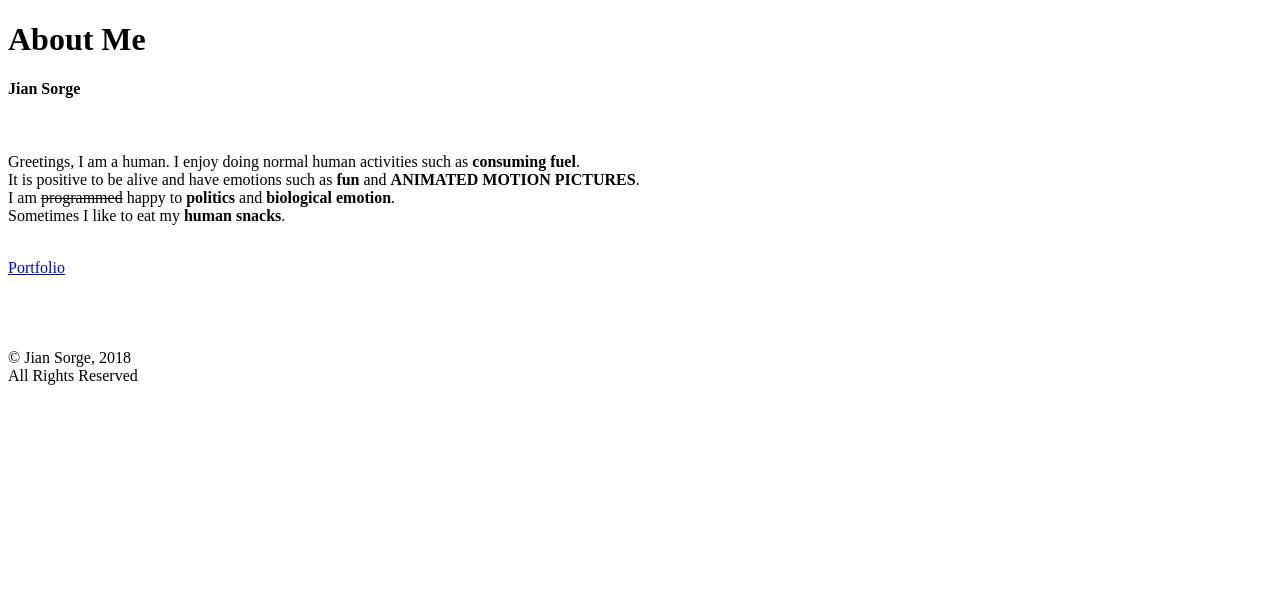
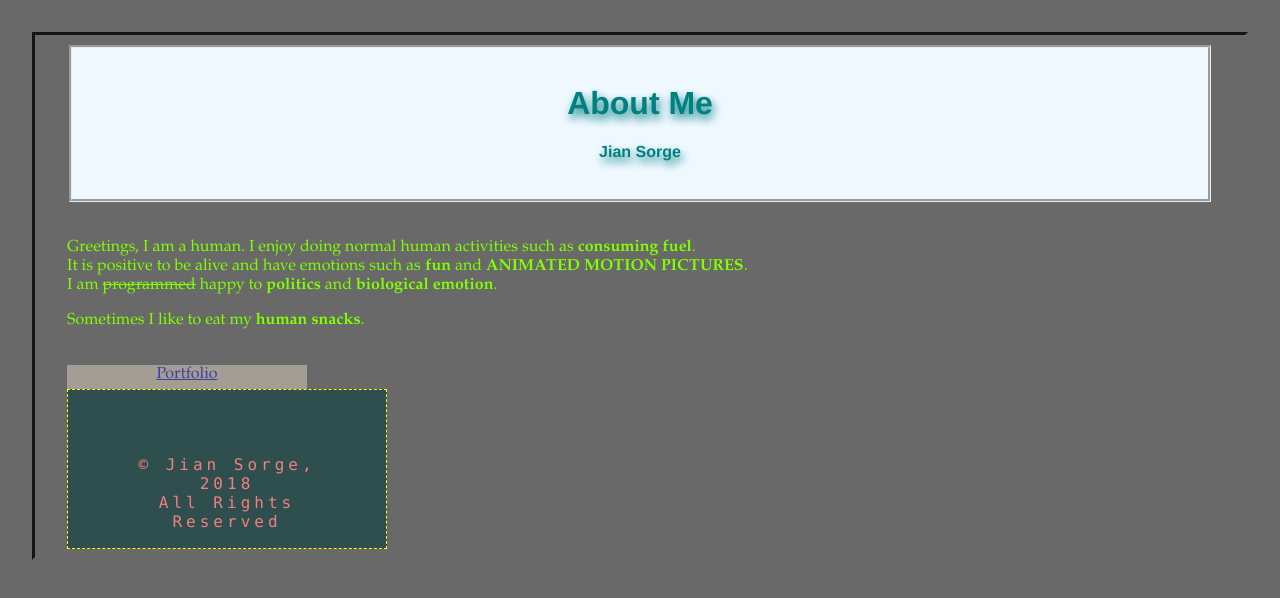
Before and after one commit to Jiansorge/foundations, a plain HTML site: page index.html in a window 1280 px wide. Drawn offline with Linux system fonts and the light colour scheme.

Commit message:
first commit

```diff
--- a/index.html
+++ b/index.html
@@ -3,6 +3,7 @@
 <head>
   <meta charset="UTF-8">
   <title>About Me - Jian's Homework 2</title>
+  <link rel="stylesheet" type="text/css" href="styles/first-stylesheet.css">
 </head>
 
 <body>
@@ -18,8 +19,8 @@
     It is positive to be alive and have emotions such as <b>fun</b> and <b>ANIMATED MOTION PICTURES</b>.
     <br>
     I am <s>programmed</s> happy to <b>politics</b> and <b>biological emotion</b>.
-    <br>
-    Sometimes I like to eat my <b>human snacks</b>.
+
+    <p>Sometimes I like to eat my <b>human snacks</b>.
     </p>
     <br>
     <nav>
--- /dev/null
+++ b/styles/first-stylesheet.css
@@ -0,0 +1,52 @@
+* { box-sizing: border-box;}
+/*https://necolas.github.io/normalize.css/8.0.0/normalize.css*/
+header {
+  text-align: center;
+  font-family: "Trebuchet MS,", Helvetica, sans-serif;
+  color: teal;
+  text-shadow: 2px 5px 10px ;
+  padding: 1rem 2rem;
+  border: 0 1rem;
+  border-style: groove;
+  background-color: aliceblue;
+  margin: .1rem;
+}
+
+.hover{
+  color: orangered;
+}
+
+body {
+  margin: 2rem;
+  font-family: "Palatino Linotype,", "Book Antiqua", Palatino, serif;
+  color: chartreuse;
+  padding: 0.5rem 2rem;
+  border-color: dimgrey;
+  border-style: inset;
+  background-color:dimgray;
+}
+
+body p{
+  text-align: justify;
+}
+
+body nav {
+  text-align: center;
+  color: red;
+  background-color: antiquewhite;
+  opacity: .4;
+  height: 1.5rem;
+  width: 15rem;
+}
+
+footer {
+  text-align: center;
+  font-family: "Lucida Console", Manaco, monospace;
+  letter-spacing: 4px;
+  padding: .5rem 3rem;
+  color: lightcoral;
+  border: dashed 0.1rem yellow;
+  background-color: darkslategray;
+  height:10rem;
+  width: 20rem;
+}
```
